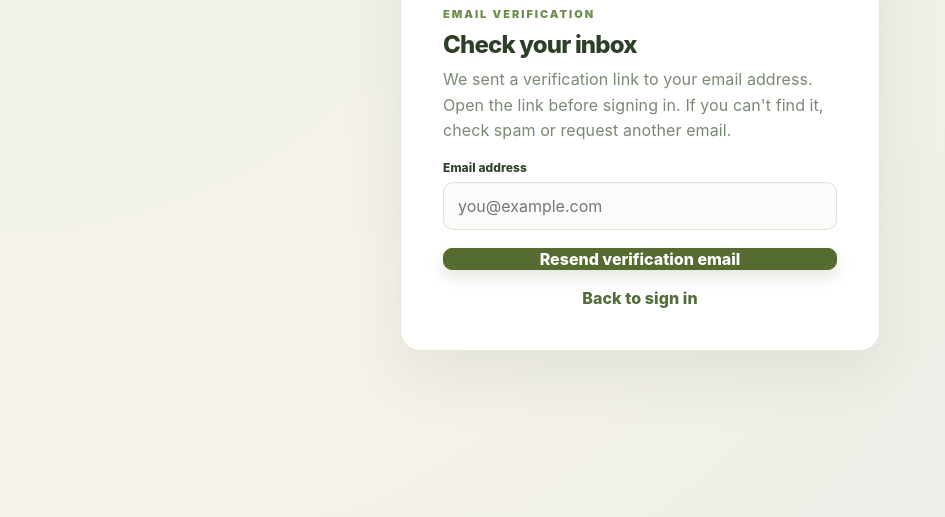
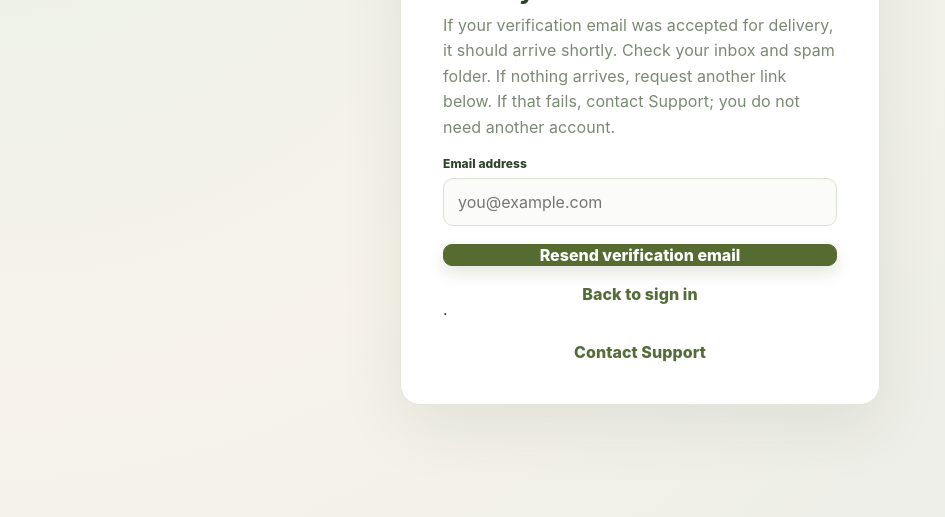
Before and after one commit to letlotlo0/livestock-manager-v5-clean, a plain HTML site: page frontend/check-email.html in a window 1280 px wide. Shown: the part 283-800 px from the top of the page, without its empty margins (0-945 px from the left). Drawn offline with Linux system fonts and the light colour scheme.

Commit message:
Add files via upload

```diff
--- a/frontend/check-email.html
+++ b/frontend/check-email.html
@@ -1,4 +1,4 @@
 <!DOCTYPE html><html lang="en"><head><meta name="robots" content="noindex,nofollow"><meta charset="utf-8"><meta name="viewport" content="width=device-width,initial-scale=1"><meta name="referrer" content="no-referrer"><title>Check Your Email | Livestock Manager</title><link rel="icon" href="assets/livestock-logo.png"><link rel="stylesheet" href="login.css"><link rel="stylesheet" href="premium-ui.css"><link rel="stylesheet" href="final-intelligence.css"><link rel="stylesheet" href="v51-auth.css?v=5.1.0"></head><body>
-<main class="auth-page"><section class="auth-card"><div class="auth-brand"><img src="assets/livestock-logo.svg" width="58" height="58" alt="Livestock Manager"></div><span class="lm-eyebrow">EMAIL VERIFICATION</span><h1>Check your inbox</h1><p>We sent a verification link to your email address. Open the link before signing in. If you can't find it, check spam or request another email.</p>
+<main class="auth-page"><section class="auth-card"><div class="auth-brand"><img src="assets/livestock-logo.svg" width="58" height="58" alt="Livestock Manager"></div><span class="lm-eyebrow">EMAIL VERIFICATION</span><h1>Check your inbox</h1><p>If your verification email was accepted for delivery, it should arrive shortly. Check your inbox and spam folder. If nothing arrives, request another link below. If that fails, contact Support; you do not need another account.</p>
 <form id="resendForm"><label for="email">Email address</label><input id="email" type="email" autocomplete="email" placeholder="you@example.com" required><button class="primary-button" type="submit">Resend verification email</button><div id="message" class="message" role="status" aria-live="polite"></div></form>
-<a class="auth-link" href="login.html">Back to sign in</a></section></main><script src="auth-api.js"></script><script src="check-email.js"></script></body></html>
+<a class="auth-link" href="login.html">Back to sign in</a> <span aria-hidden="true"> · </span> <a class="auth-link" href="support.html">Contact Support</a></section></main><script src="auth-api.js"></script><script src="check-email.js"></script></body></html>
```
